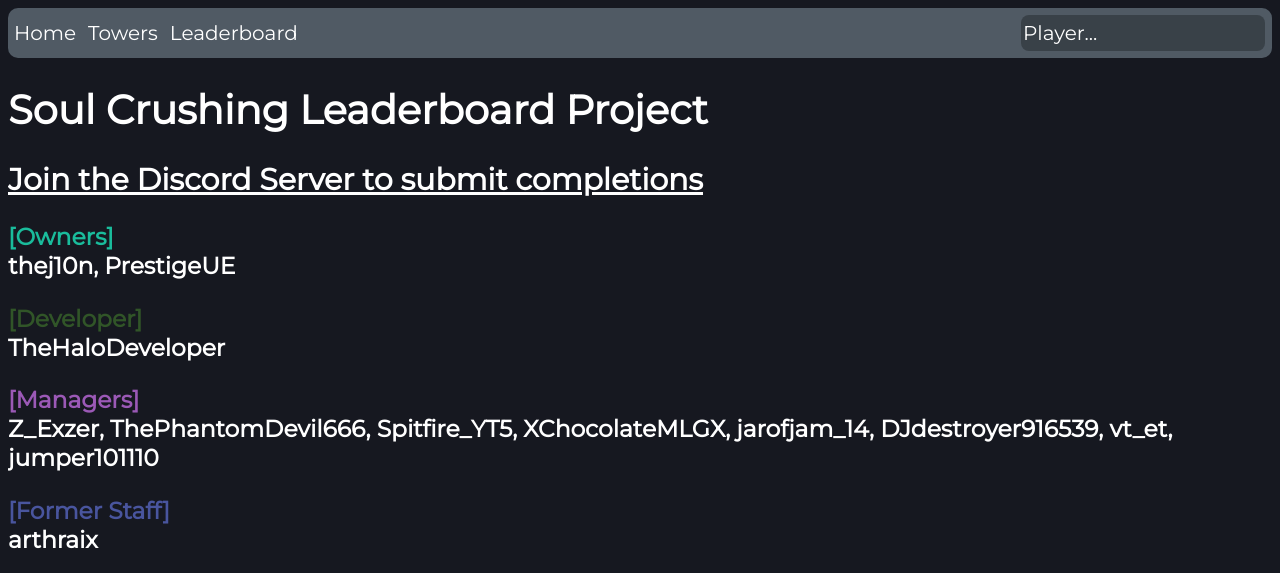
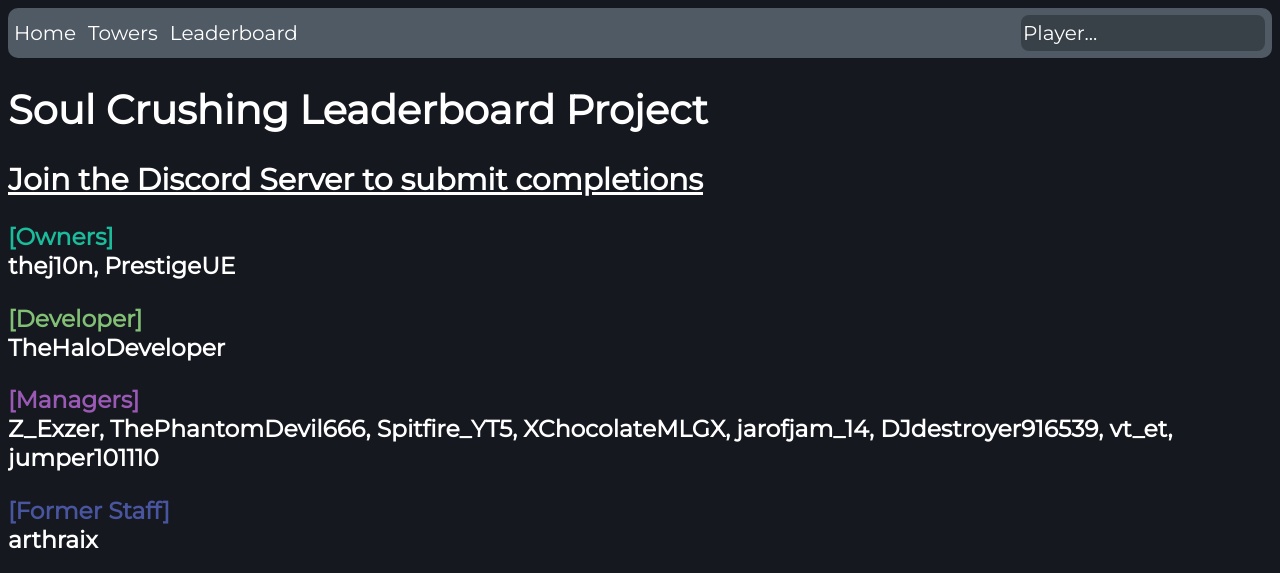
Before and after one commit to soulcrushingleaderboardproject/soulcrushingleaderboardproject.github.io, a Flask app: template templates/index.html in a window 1280 px wide. Shown: the top 573 px of the page. Run offline with Flask 3, Linux system fonts and the light colour scheme; the template is opened without the code that fills it: most values are stand-ins (such as "Sample title", 1, 10 or a date in 2020); parts of the project's set-up code (start-up, migrations or seed data) failed here and were passed over.

Commit message:
update hex

```diff
--- a/static/style.css
+++ b/static/style.css
@@ -230,7 +230,7 @@ p {
 }
 
 .developer {
-    color: #315528;
+    color: #82c075;
 }
 
 .managers {
```
